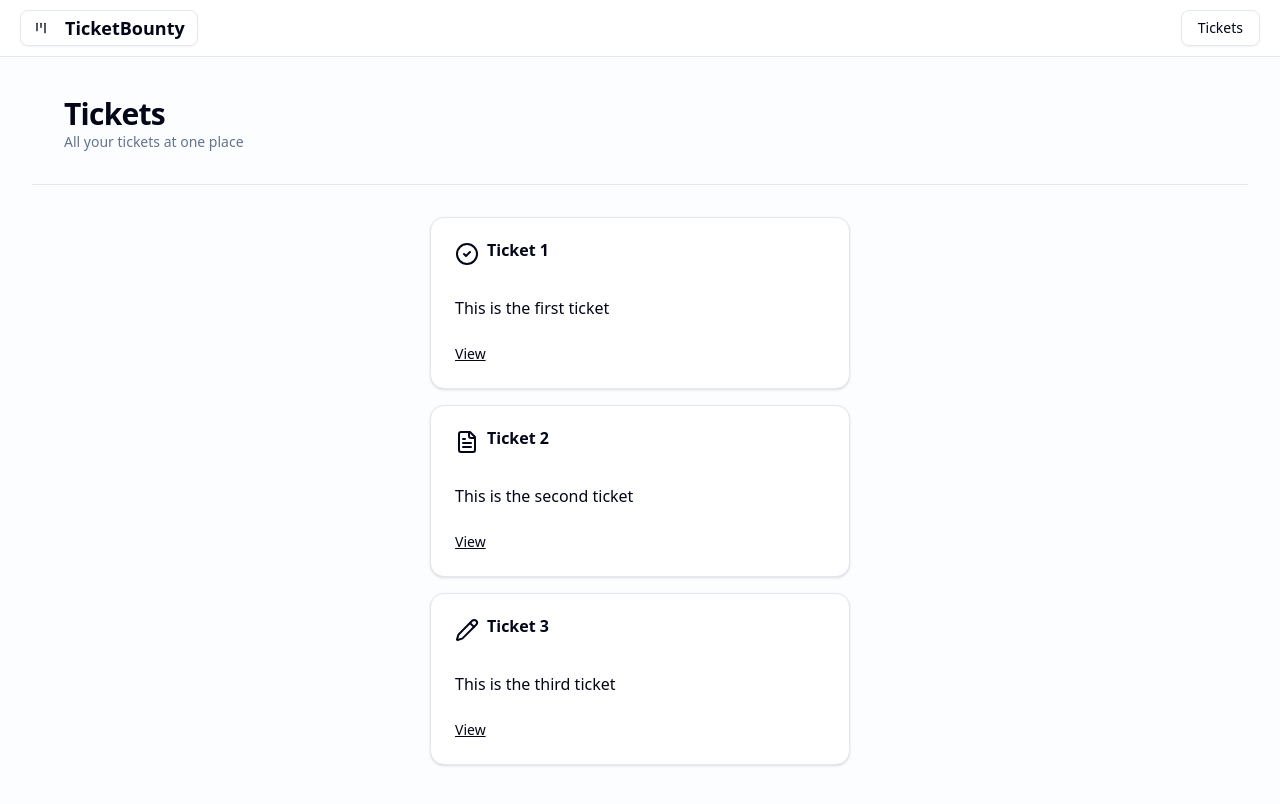
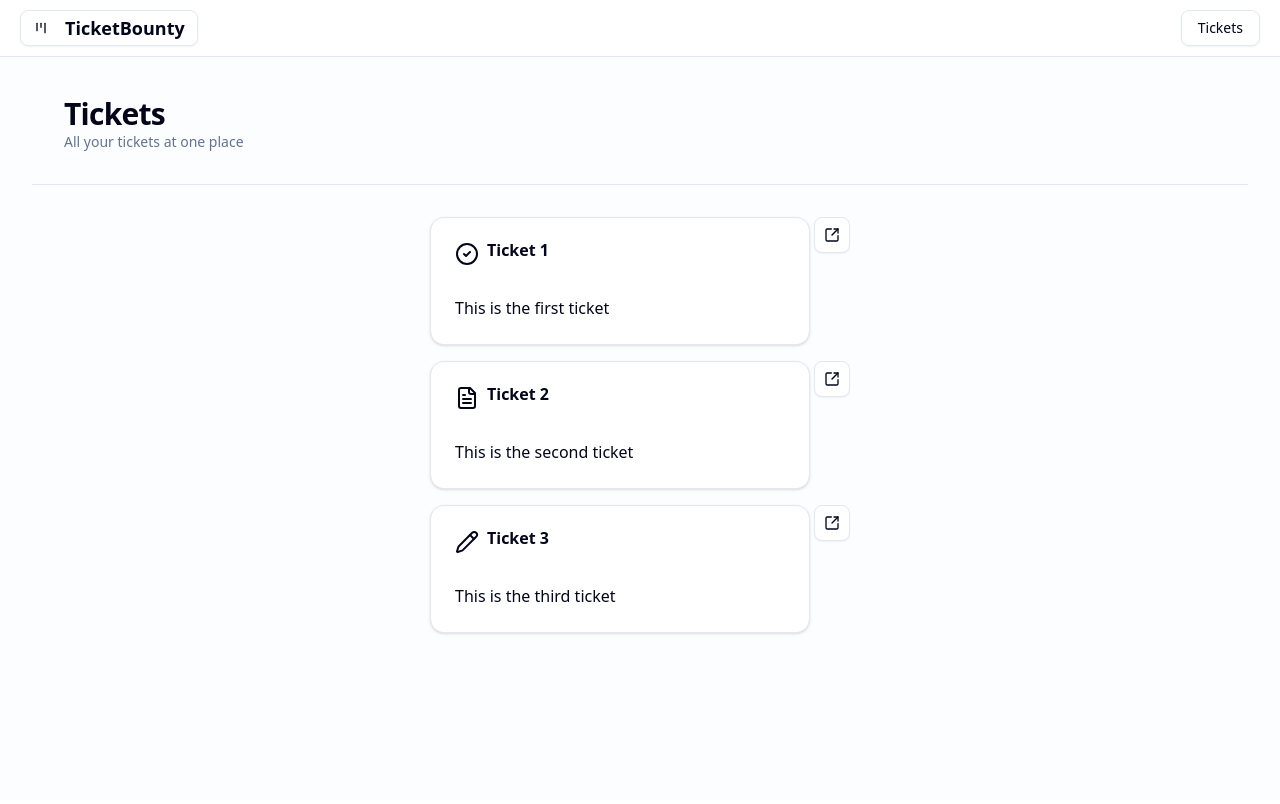
Before and after one commit to andregmoeller/the-road-to-next, a Next.js app: page /tickets in a window 1280 px wide. Shown: the top 804 px of the page. Built offline with nearby package versions, Linux system fonts and the light colour scheme.

Commit message:
feat(TicketItem): Improve UX by using an icon for the ticket page link

```diff
--- a/src/features/ticket/components/ticket-item.tsx
+++ b/src/features/ticket/components/ticket-item.tsx
@@ -1,5 +1,7 @@
+import { LucideSquareArrowOutUpRight } from "lucide-react";
 import Link from "next/link";
-import { Card, CardContent, CardFooter, CardHeader, CardTitle } from "@/components/ui/card";
+import { Button } from "@/components/ui/button";
+import { Card, CardContent, CardHeader, CardTitle } from "@/components/ui/card";
 import { ticketPath } from "@/paths";
 import { TICKET_ICONS } from "../constants";
 import { Ticket } from "../types";
@@ -9,8 +11,17 @@
 }
 
 const TicketItem = ({ ticket }: TicketItemProps ) => {
+  const detailButton = (
+    <Button variant="outline" size="icon" asChild>
+      <Link href={ticketPath(ticket.id)}>
+        <LucideSquareArrowOutUpRight className="h-4 w-4" />
+      </Link>
+    </Button>
+  );
+
   return (
-    <Card className="w-full max-w-[420px]">
+    <div className="w-full max-w-[420px] flex gap-x-1">
+      <Card className="w-full">
          <CardHeader>
           <CardTitle className="flex gap-x-2">
           <span>{TICKET_ICONS[ticket.status]}</span>
@@ -20,10 +31,11 @@
         <CardContent>
           <span className="line-clamp-3 whitespace-break-spaces">{ticket.content}</span>
         </CardContent>
-      <CardFooter>
-        <Link href={ticketPath(ticket.id)} className="text-sm underline">View</Link>
-      </CardFooter>
       </Card>
+      <div className="flex flex-col gap-y-1">
+        {detailButton}
+      </div>
+    </div>
   );
 };
 
```
Lines whose indentation alone changed are shown as unchanged.
